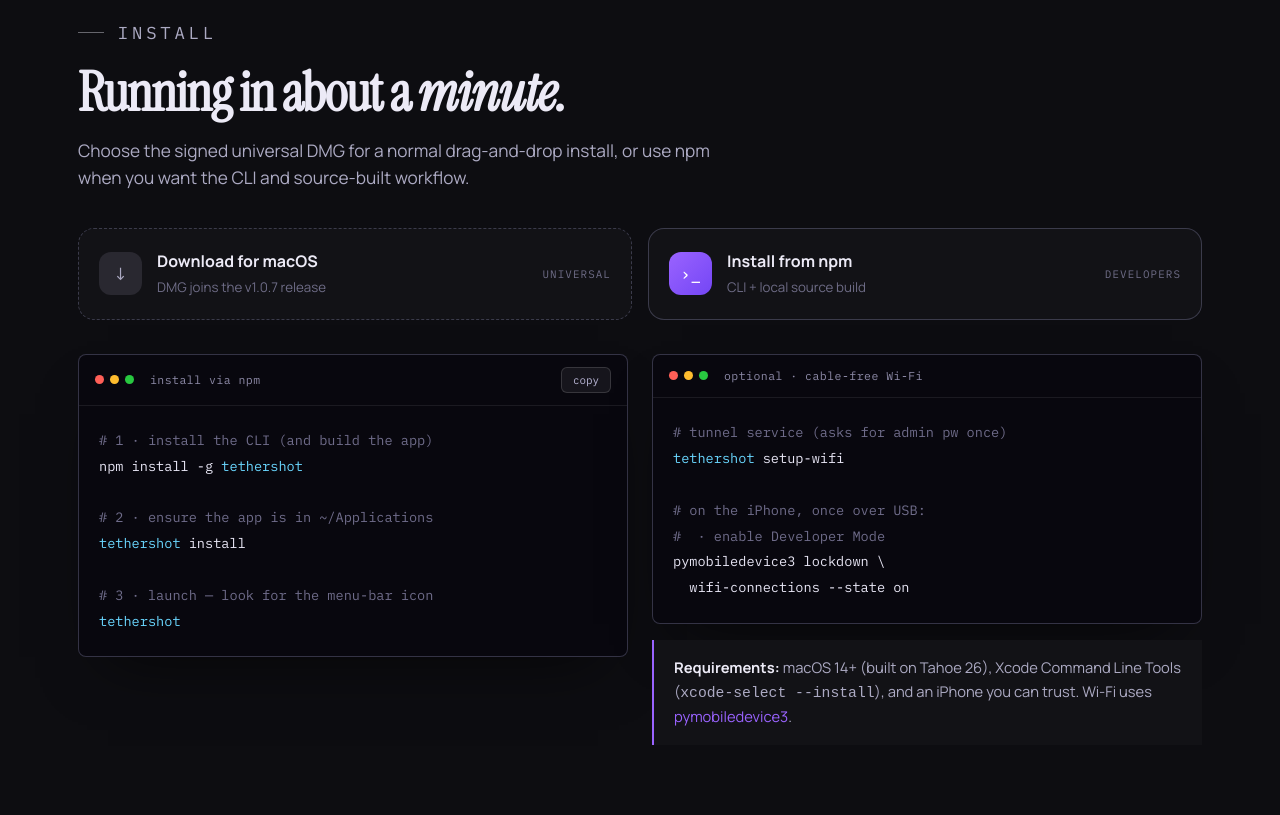
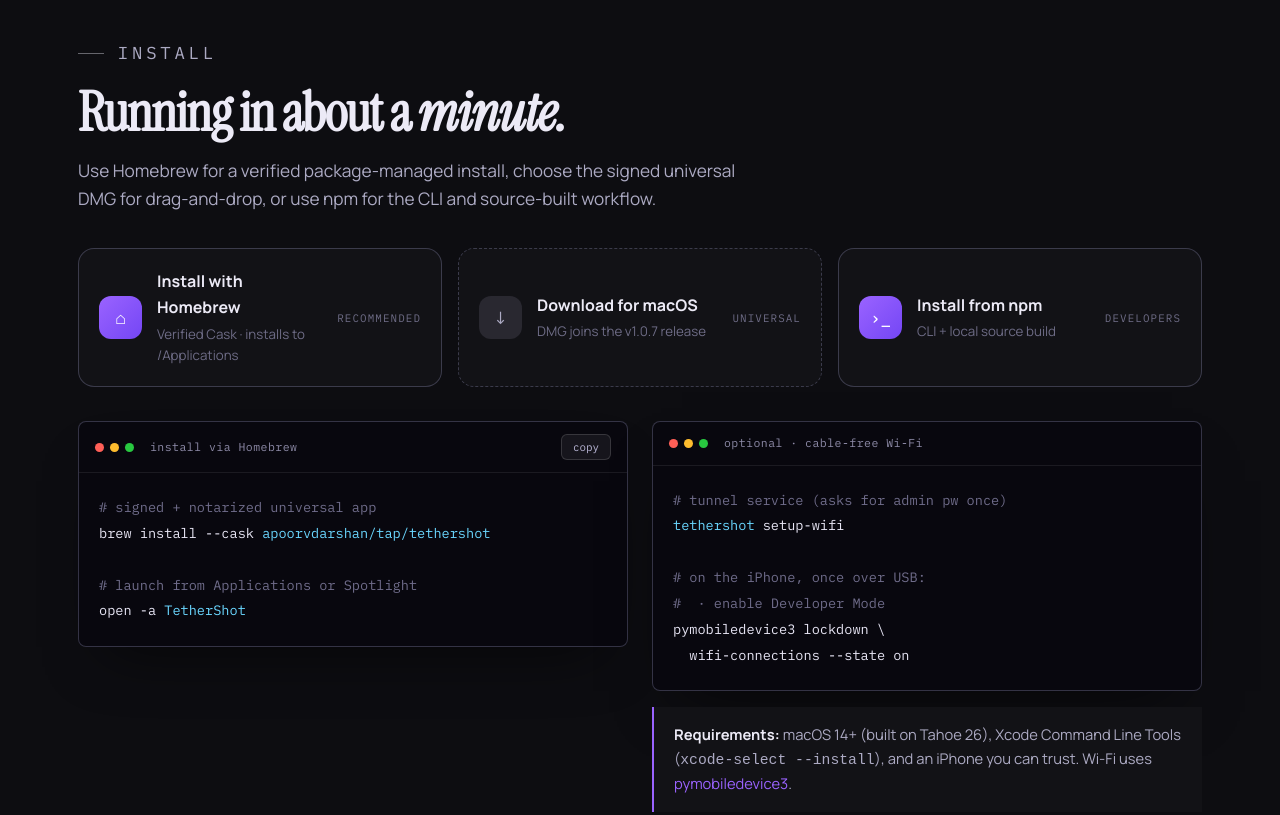
Before and after one commit to apoorvdarshan/TetherShot, a website: page web/index.html in a window 1280 px wide. Shown: the part 4560-5375 px from the top of the page. Drawn offline with Linux system fonts and the light colour scheme; no server answers.

Commit message:
feat: add Homebrew installation

```diff
--- a/web/assets/styles.css
+++ b/web/assets/styles.css
@@ -309,7 +309,7 @@
 .app-shot figcaption { margin-top: 13px; color: var(--ink-3); text-align: center; font: .7rem var(--mono); letter-spacing: .1em; text-transform: uppercase; }
 
 /* Install choices ---------------------------------------------------- */
-.download-grid { display: grid; grid-template-columns: 1fr 1fr; gap: 16px; margin: -20px 0 34px; }
+.download-grid { display: grid; grid-template-columns: repeat(3, 1fr); gap: 16px; margin: -20px 0 34px; }
 .download-card { display: grid; grid-template-columns: auto 1fr auto; gap: 15px; align-items: center; padding: 20px; border: 1px solid var(--line-2); border-radius: 16px; background: var(--card); transition: border-color .2s, transform .2s, background .2s; }
 .download-card:hover { transform: translateY(-2px); border-color: var(--accent); background: rgba(154,99,255,.07); }
 .download-icon { display: grid; place-items: center; width: 43px; height: 43px; border-radius: 12px; color: #fff; background: linear-gradient(135deg,var(--accent),var(--accent-2)); font: 1.1rem var(--mono); }
@@ -336,6 +336,7 @@
   .frow { grid-template-columns: 50px 1fr; }
   .frow .fdesc { grid-column: 2; }
   .doc-layout { grid-template-columns: 1fr; }
+  .download-grid { grid-template-columns: 1fr 1fr; }
   .sidebar { position: static; display: flex; flex-wrap: wrap; gap: 4px; border: 1px solid var(--line); padding: 14px; }
   .sidebar h4 { width: 100%; margin: 8px 0 4px; }
   .sidebar a { border-left: 0; }
--- a/web/index.html
+++ b/web/index.html
@@ -183,7 +183,7 @@
       <h2>Three steps to a <span class="serif-i">screenshot.</span></h2>
     </div>
     <div class="steps reveal">
-      <div class="step"><div class="num">1</div><h3>Install</h3><p>One npm command builds the native app and drops it in <code>~/Applications</code>.</p><div class="line">npm install -g tethershot</div></div>
+      <div class="step"><div class="num">1</div><h3>Install</h3><p>One Homebrew command installs the signed native app in <code>/Applications</code>.</p><div class="line">brew install --cask apoorvdarshan/tap/tethershot</div></div>
       <div class="step"><div class="num">2</div><h3>Connect</h3><p>Plug in and tap Trust, or set up Wi-Fi once for cable-free captures.</p><div class="line">USB · or · Wi-Fi</div></div>
       <div class="step"><div class="num">3</div><h3>Capture</h3><p>Click the menu-bar icon or hit the hotkey. Saved to your folder, copied to clipboard.</p><div class="line">click → saved + copied</div></div>
     </div>
@@ -196,9 +196,14 @@
     <div class="section-head reveal">
       <p class="eyebrow">Install</p>
       <h2>Running in about a <span class="serif-i">minute.</span></h2>
-      <p>Choose the signed universal DMG for a normal drag-and-drop install, or use npm when you want the CLI and source-built workflow.</p>
+      <p>Use Homebrew for a verified package-managed install, choose the signed universal DMG for drag-and-drop, or use npm for the CLI and source-built workflow.</p>
     </div>
     <div class="download-grid reveal">
+      <a class="download-card" href="https://github.com/apoorvdarshan/homebrew-tap" target="_blank" rel="noopener">
+        <span class="download-icon">⌂</span>
+        <span><b>Install with Homebrew</b><small>Verified Cask · installs to /Applications</small></span>
+        <em>Recommended</em>
+      </a>
       <a class="download-card is-pending" href="https://github.com/apoorvdarshan/TetherShot/releases/latest" data-dmg-link target="_blank" rel="noopener">
         <span class="download-icon">↓</span>
         <span><b>Download for macOS</b><small data-dmg-label>DMG joins the v1.0.7 release</small></span>
@@ -212,15 +217,12 @@
     </div>
     <div class="split">
       <div class="code reveal">
-        <div class="code-head"><span class="dots"><i></i><i></i><i></i></span> install via npm <button class="copy-btn" data-copy="npm install -g tethershot && tethershot install">copy</button></div>
-<pre><span class="c"># 1 · install the CLI (and build the app)</span>
-npm install -g <span class="k">tethershot</span>
+        <div class="code-head"><span class="dots"><i></i><i></i><i></i></span> install via Homebrew <button class="copy-btn" data-copy="brew install --cask apoorvdarshan/tap/tethershot">copy</button></div>
+<pre><span class="c"># signed + notarized universal app</span>
+brew install --cask <span class="k">apoorvdarshan/tap/tethershot</span>
 
-<span class="c"># 2 · ensure the app is in ~/Applications</span>
-<span class="k">tethershot</span> install
-
-<span class="c"># 3 · launch — look for the menu-bar icon</span>
-<span class="k">tethershot</span></pre>
+<span class="c"># launch from Applications or Spotlight</span>
+open -a <span class="k">TetherShot</span></pre>
       </div>
       <div class="reveal" data-d="2">
         <div class="code">
@@ -263,7 +265,7 @@
       <details class="reveal"><summary>Does it really work wirelessly?</summary><p>Yes. After a one-time USB pairing and enabling Developer Mode, TetherShot captures over your local Wi-Fi using Apple's developer-services tunnel — pixel-perfect and cable-free, even when the phone is locked.</p></details>
       <details class="reveal"><summary>Is my data sent anywhere?</summary><p>No. Screenshots are written straight to your local folder and clipboard. No analytics, no account, no server. See the <a href="/privacy">Privacy Policy</a>.</p></details>
       <details class="reveal"><summary>Why does it ask for Camera permission?</summary><p>For USB capture, macOS exposes the iPhone's mirrored screen through the AVFoundation (camera) pipeline, so it's gated by the Camera privacy bucket. TetherShot never uses your Mac's camera.</p></details>
-      <details class="reveal"><summary>DMG or npm—which should I use?</summary><p>Use the signed, notarized universal DMG for a normal Mac install. Choose npm if you also want the CLI, Wi-Fi setup commands, or a source-built app.</p></details>
+      <details class="reveal"><summary>Homebrew, DMG, or npm—which should I use?</summary><p>Use Homebrew for the easiest verified install and upgrades, or the signed universal DMG for drag-and-drop. Choose npm if you also want the CLI, Wi-Fi setup commands, or a source-built app.</p></details>
       <details class="reveal"><summary>Does it support Android?</summary><p>Not today — TetherShot is iPhone-only by design. Android via <code>adb</code> is a possible future direction.</p></details>
     </div>
   </div>
@@ -277,7 +279,7 @@
       <h2>Grab your first <span class="serif-i">iPhone screenshot.</span></h2>
       <p>Free, open source, and built for both Apple silicon and Intel Macs.</p>
       <div class="hero-cta">
-        <a class="btn btn-primary" href="#install">npm install -g tethershot</a>
+        <a class="btn btn-primary" href="#install">brew install --cask apoorvdarshan/tap/tethershot</a>
         <a class="btn btn-ghost" href="https://github.com/apoorvdarshan/TetherShot" target="_blank" rel="noopener">View on GitHub</a>
         <a class="btn btn-ghost kofi" href="https://ko-fi.com/apoorvdarshan" target="_blank" rel="noopener">♥ Support on Ko-fi</a>
       </div>
@@ -308,7 +310,7 @@
         </div>
       </div>
       <div><h4>Product</h4><ul><li><a href="#features">Features</a></li><li><a href="#modes">Capture modes</a></li><li><a href="#install">Install</a></li><li><a href="/docs">Documentation</a></li></ul></div>
-      <div><h4>Project</h4><ul><li><a href="https://github.com/apoorvdarshan/TetherShot" target="_blank" rel="noopener">GitHub</a></li><li><a href="https://www.npmjs.com/package/tethershot" target="_blank" rel="noopener">npm</a></li><li><a href="https://github.com/apoorvdarshan/TetherShot/issues" target="_blank" rel="noopener">Issues</a></li></ul></div>
+      <div><h4>Project</h4><ul><li><a href="https://github.com/apoorvdarshan/TetherShot" target="_blank" rel="noopener">GitHub</a></li><li><a href="https://github.com/apoorvdarshan/homebrew-tap" target="_blank" rel="noopener">Homebrew</a></li><li><a href="https://www.npmjs.com/package/tethershot" target="_blank" rel="noopener">npm</a></li><li><a href="https://github.com/apoorvdarshan/TetherShot/issues" target="_blank" rel="noopener">Issues</a></li></ul></div>
       <div><h4>Legal</h4><ul><li><a href="/privacy">Privacy Policy</a></li><li><a href="/terms">Terms of Use</a></li><li><a href="https://github.com/apoorvdarshan/TetherShot/blob/main/LICENSE" target="_blank" rel="noopener">MIT License</a></li></ul></div>
     </div>
     <div class="footer-bottom">
```
Also changed, not shown: web/docs.html (+5 -1 lines), README.md.
